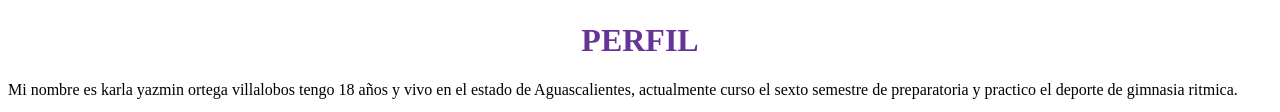
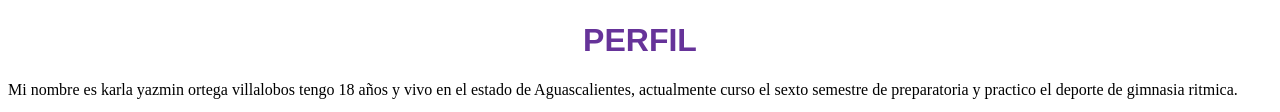
Before and after one commit to p-Yazmin-p/Curriculum.github.io, a plain HTML site: page index.html.htm in a window 1280 px wide. Shown: the part 365-477 px from the top of the page. Drawn offline with Linux system fonts and the light colour scheme.

Commit message:
Update index.html.htm

```diff
--- a/index.html.htm
+++ b/index.html.htm
@@ -8,7 +8,7 @@
 <body><center><font size= "10" color="Tomato" face="Courier New"> CURRICULUM </font> <br>
 <img src="YazAI.jpeg" alt= "Yaz" width="230" height="300
 "><br>
-<h1><font color="RebeccaPurple" size="6"face="Arial Rounded MT Bold">PERFIL</font></h1>
+<h1><font color="RebeccaPurple" size="6"face="arial">PERFIL</font></h1>
 <p align="left">Mi nombre es karla yazmin ortega villalobos
 tengo 18 años y vivo en el estado de Aguascalientes, actualmente curso el sexto semestre de preparatoria
 y practico el deporte de gimnasia ritmica.
```
